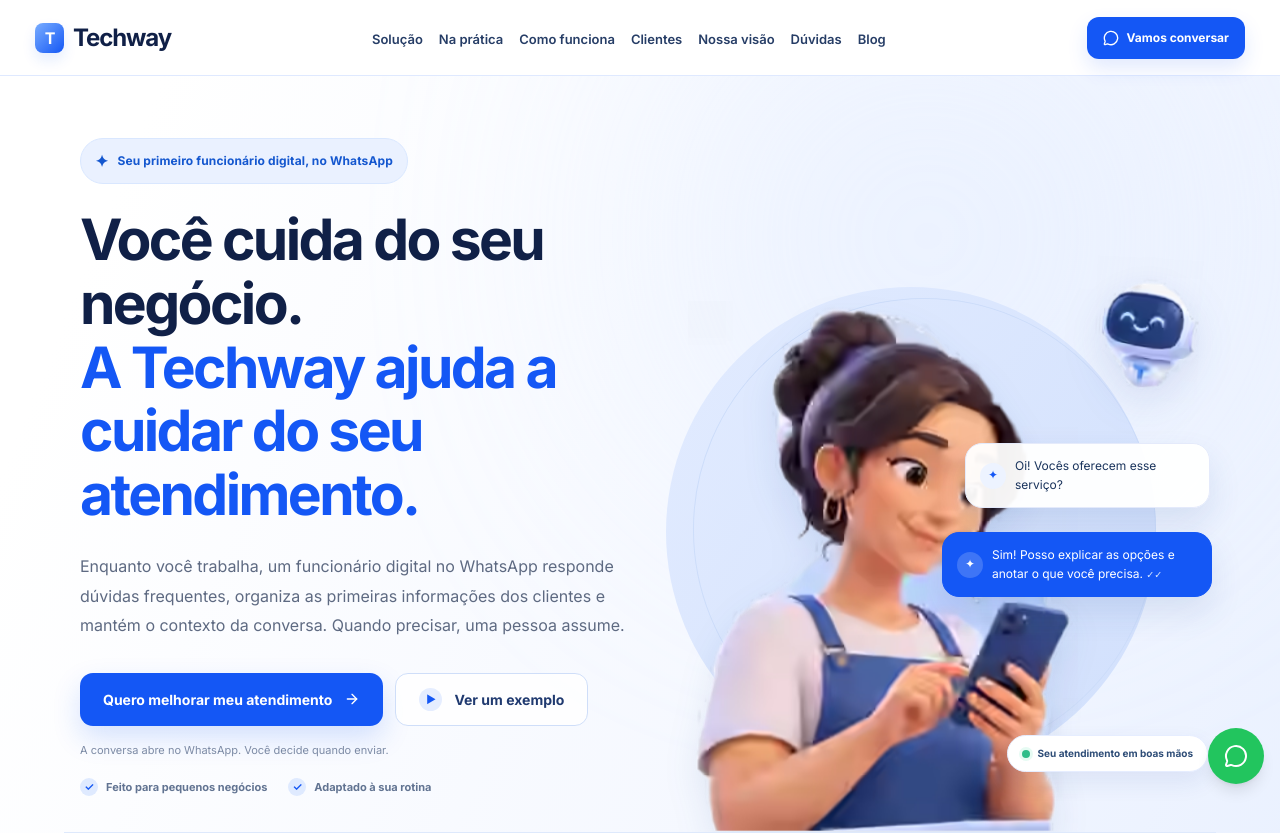
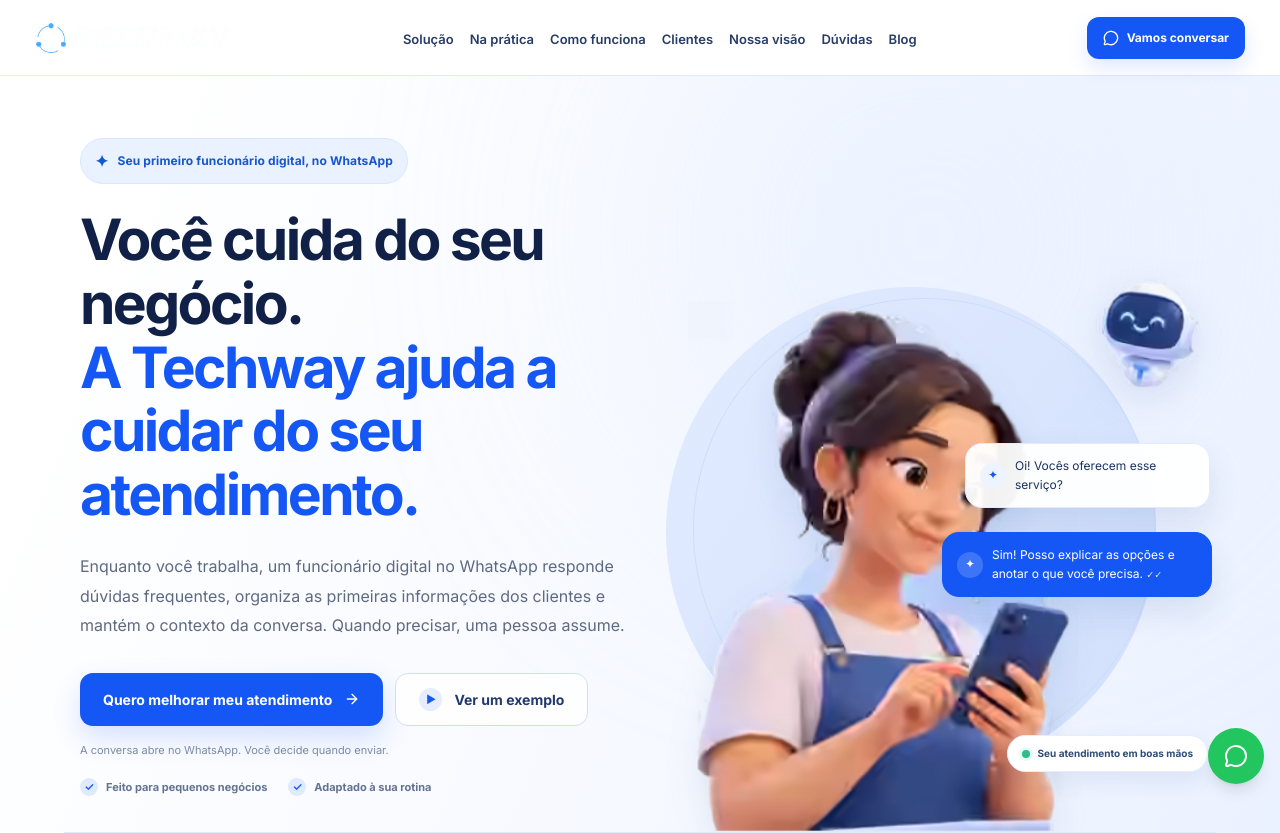
Before and after one commit to Techwayteam/techway-site, a Next.js app: page / in a window 1280 px wide. Shown: the top 833 px of the page. Built offline with nearby package versions, Linux system fonts and the light colour scheme.

Commit message:
fix(brand): restaurar logo oficial da Techway no cabeçalho da home

```diff
--- a/components/Header.tsx
+++ b/components/Header.tsx
@@ -34,18 +34,19 @@ export default function Header(): JSX.Element {
   return (
     <header className="bg-gray-900 text-white py-4 fixed w-full z-50">
       <div className="container mx-auto px-4 flex justify-between items-center">
-        <Link href={homePath} className="flex items-center" aria-label="Techway — página inicial">
-          {isHome ? (
-            <span className="tw-brand"><span className="tw-brand-mark" aria-hidden="true">T</span>Techway</span>
-          ) : (
+        <Link
+          href={homePath}
+          className={isHome ? "tw-brand-frame flex items-center" : "flex items-center"}
+          aria-label="Techway — página inicial"
+        >
           <Image
             src="/logo_techway_semslogan_transparent.png"
-              alt="Logo da TECHWAY"
+            alt="Logo oficial da Techway"
             width={120}
             height={40}
+            priority={isHome}
             className="h-8 w-auto"
           />
-          )}
         </Link>
         <nav className="hidden lg:block" aria-label="Navegação principal">
           <ul className="flex items-center space-x-4">
```
Lines whose indentation alone changed are shown as unchanged.
